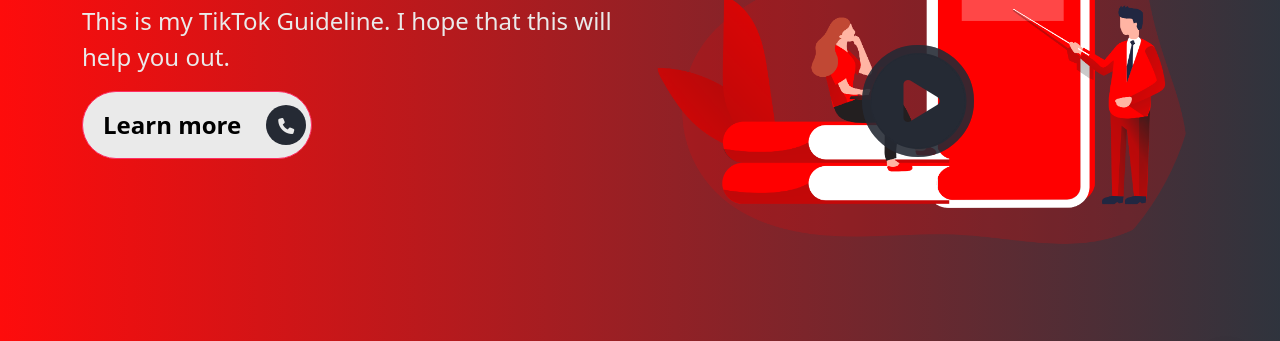
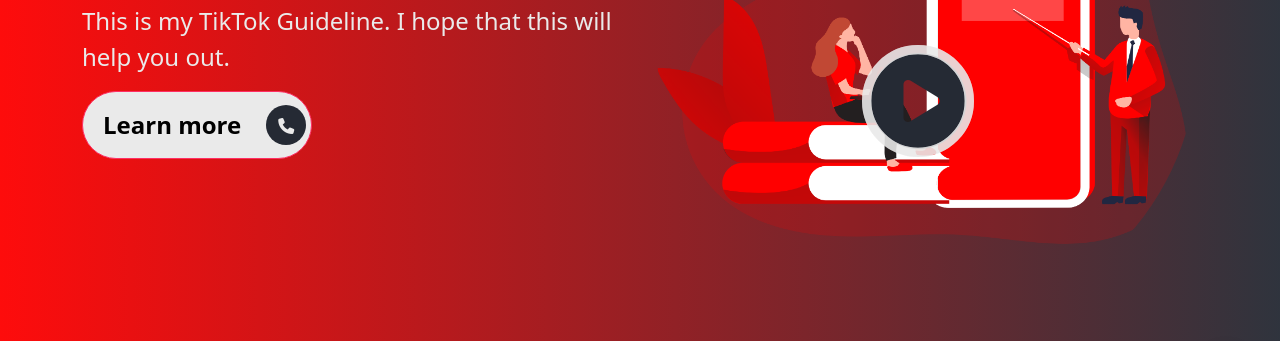
Before and after one commit to Sam485/TikTok.io, a website: page index.html in a window 1280 px wide. Shown: the part 380-721 px from the top of the page. Drawn offline with Linux system fonts and the light colour scheme.

Commit message:
Update PlayButton Animation

```diff
--- a/scss/sections/_intro-section.scss
+++ b/scss/sections/_intro-section.scss
@@ -31,7 +31,7 @@
     left: 0%;
     width: 6rem;
     height: 6rem;
-    border: 0.55rem solid $black;
+    border: 0.55rem solid $white;
     border-radius: 50%;
     animation: pulse-border 1.5s linear infinite;
     .border-animation-1{
```
Also changed, not shown: assets/css/style.css.
